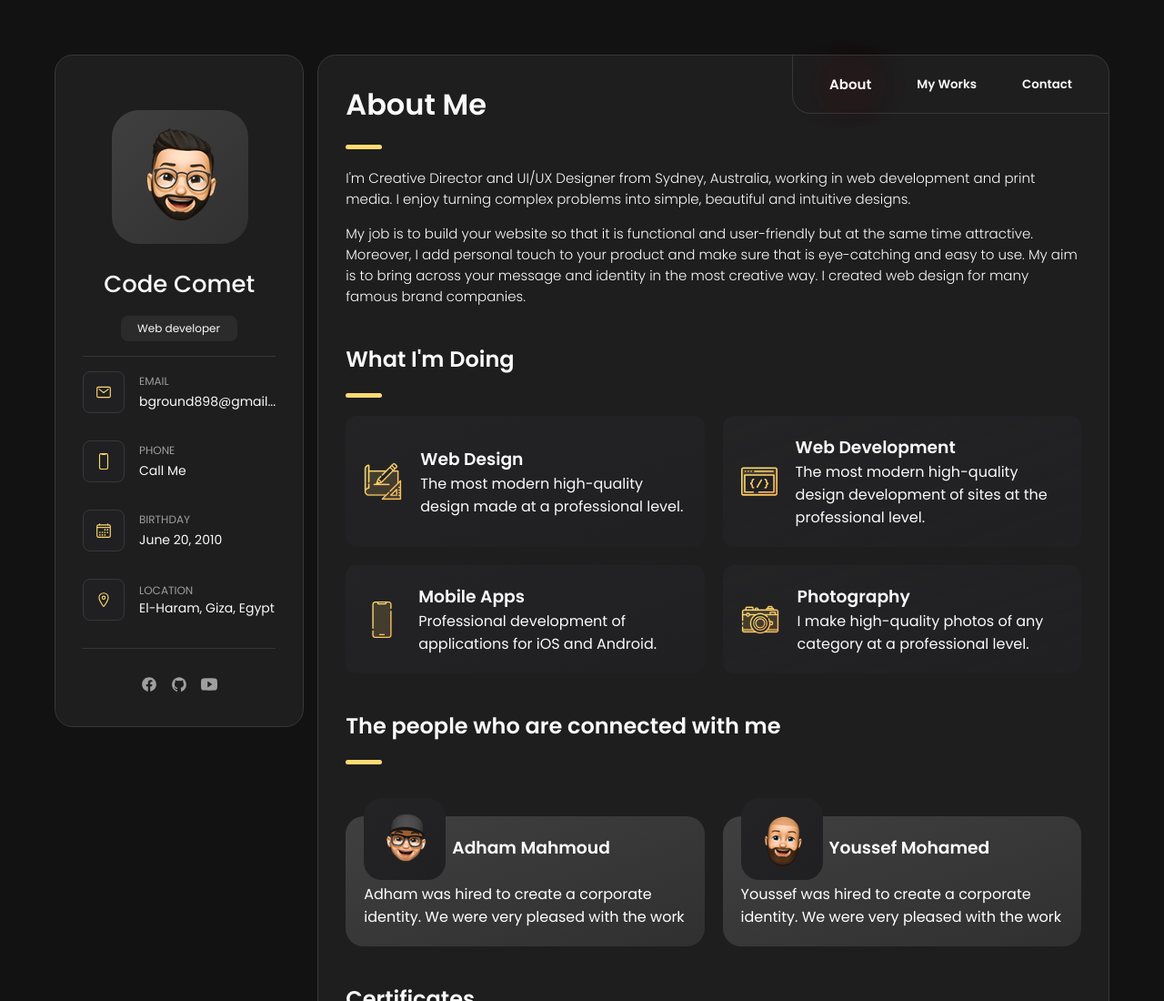
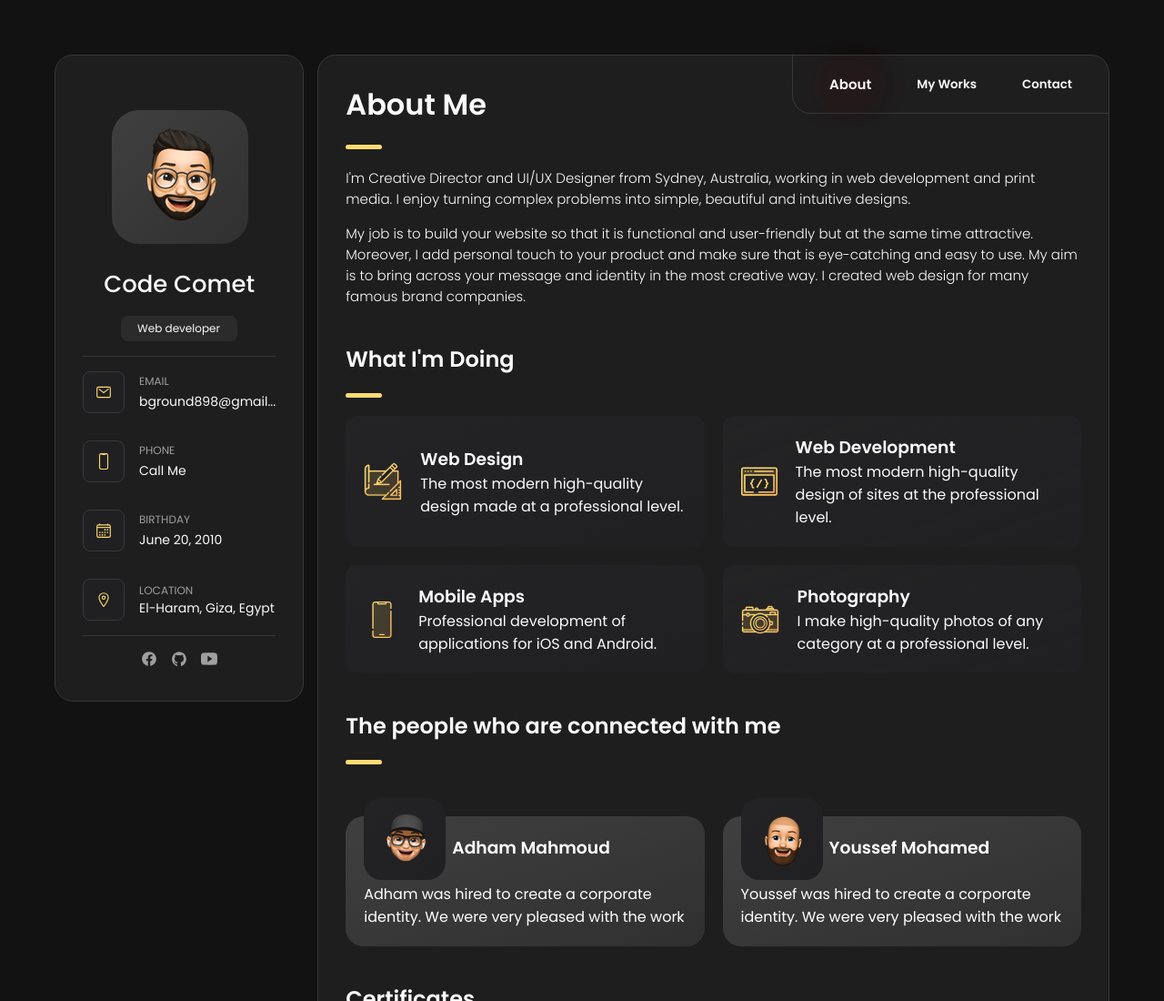
Before and after one commit to cc935/portfolio, a plain HTML site: page portofolio.html in a window 1280 px wide. Shown: the top 1100 px of the page at 91% size. Drawn offline with Linux system fonts and the light colour scheme.

Commit message:
Update portofolio.html

```diff
--- a/portofolio.html
+++ b/portofolio.html
@@ -1,7 +1,7 @@
 <!DOCTYPE html>
 <html lang="en">
 <head>
-	<title>portfolio Website | Code Comet</title>
+	<title>Code Comet | Portofolio</title>
 	<meta charset="UTF-8">
 	<meta http-equiv="X-UA-Compatible" content="IE=edge">
 	<meta name="viewport" content="width=device-width, initial-scale=1.0">
@@ -15,6 +15,8 @@
 <body>
 	<main>
 		<aside>
+			<button class="mycontent" id="mycontent1">Show Content</button>
+			<button class="mycontent" id="mycontent2" style="display:none;">Hide Content</button>
 			<figure>
 				<div class="image">
 					<img class="Avatar" src="images/my-avatar.png" alt="Code Comet">
@@ -85,25 +87,24 @@
 							<p class="contact-link">El-Haram, Giza, Egypt</p>
 						</div>
 					</div>
-					<div class="separator" style="margin-bottom:0px;margin-top:0px;"></div>
-
+				</div>
+				<div class="separator"></div>
 				<div class="socialMedia">
-						<a href="#" style="text-decoration: none;">
+					<a href="https://www.facebook.com/profile.php?id=100073563542941" target="_blank" style="text-decoration: none;">
 						<svg width="18" height="18" fill="var(--light-gray-70)" xmlns="http://www.w3.org/2000/svg" viewBox="0 0 512 512">
 							<path d="M480,257.35c0-123.7-100.3-224-224-224s-224,100.3-224,224c0,111.8,81.9,204.47,189,221.29V322.12H164.11V257.35H221V208c0-56.13,33.45-87.16,84.61-87.16,24.51,0,50.15,4.38,50.15,4.38v55.13H327.5c-27.81,0-36.51,17.26-36.51,35v42h62.12l-9.92,64.77H291V478.66C398.1,461.85,480,369.18,480,257.35Z" fill-rule="evenodd"/>
 						</svg>
 					</a>
-						<a href="#" style="text-decoration: none;">
+					<a href="https://www.github.com/cc935" target="_blank" style="text-decoration: none;">
 						<svg xmlns="http://www.w3.org/2000/svg" width="18" height="18" fill="var(--light-gray-70)" viewBox="0 0 512 512">
 							<path d="M256,32C132.3,32,32,134.9,32,261.7c0,101.5,64.2,187.5,153.2,217.9a17.56,17.56,0,0,0,3.8.4c8.3,0,11.5-6.1,11.5-11.4,0-5.5-.2-19.9-.3-39.1a102.4,102.4,0,0,1-22.6,2.7c-43.1,0-52.9-33.5-52.9-33.5-10.2-26.5-24.9-33.6-24.9-33.6-19.5-13.7-.1-14.1,1.4-14.1h.1c22.5,2,34.3,23.8,34.3,23.8,11.2,19.6,26.2,25.1,39.6,25.1a63,63,0,0,0,25.6-6c2-14.8,7.8-24.9,14.2-30.7-49.7-5.8-102-25.5-102-113.5,0-25.1,8.7-45.6,23-61.6-2.3-5.8-10-29.2,2.2-60.8a18.64,18.64,0,0,1,5-.5c8.1,0,26.4,3.1,56.6,24.1a208.21,208.21,0,0,1,112.2,0c30.2-21,48.5-24.1,56.6-24.1a18.64,18.64,0,0,1,5,.5c12.2,31.6,4.5,55,2.2,60.8,14.3,16.1,23,36.6,23,61.6,0,88.2-52.4,107.6-102.3,113.3,8,7.1,15.2,21.1,15.2,42.5,0,30.7-.3,55.5-.3,63,0,5.4,3.1,11.5,11.4,11.5a19.35,19.35,0,0,0,4-.4C415.9,449.2,480,363.1,480,261.7,480,134.9,379.7,32,256,32Z"/>
 						</svg>
 					</a>
-						<a href="#" style="text-decoration: none;">
+					<a href="https://www.youtube.com/channel/UCUOWHL1un2ojeKxTtQ5UsxQ" target="_blank" style="text-decoration: none;">
 						<svg xmlns="http://www.w3.org/2000/svg" width="18" height="18" fill="var(--light-gray-70)" viewBox="0 0 512 512">
 							<path d="M508.64,148.79c0-45-33.1-81.2-74-81.2C379.24,65,322.74,64,265,64H247c-57.6,0-114.2,1-169.6,3.6-40.8,0-73.9,36.4-73.9,81.4C1,184.59-.06,220.19,0,255.79q-.15,53.4,3.4,106.9c0,45,33.1,81.5,73.9,81.5,58.2,2.7,117.9,3.9,178.6,3.8q91.2.3,178.6-3.8c40.9,0,74-36.5,74-81.5,2.4-35.7,3.5-71.3,3.4-107Q512.24,202.29,508.64,148.79ZM207,353.89V157.39l145,98.2Z"/>
 						</svg>
 					</a>
-					</div>
 				</div>
 			</section>
 		</aside>
@@ -144,7 +145,7 @@
 						<img src="images/icon-dev.svg" alt="Web Design">
 						<div class="content">
 							<h1 class="title2">Web Development</h1>
-							<p>The most modern high-quality design development of sites at the professional level.</p>
+							<p>The most modern high-quality design of sites at the professional level.</p>
 						</div>
 					</div>
 
@@ -189,6 +190,7 @@
 					</div>
 				</div>
 
+				<!-- Certificates -->
 				<h1 class="title1">Certificates</h1>
 				<div id="separator"></div>
 				<div class="Certificates" style="display:flex;align-items: center;justify-content:space-around;">
@@ -225,7 +227,7 @@
 								Texting Me Only Available in Egypt
 							</h1>
 							<button class="SubmitForm">
-								Send
+								Send Message
 								<svg xmlns="http://www.w3.org/2000/svg" width="18" height="18" viewBox="0 0 512 512">
 									<path d="M470.3,271.15,43.16,447.31a7.83,7.83,0,0,1-11.16-7V327a8,8,0,0,1,6.51-7.86l247.62-47c17.36-3.29,17.36-28.15,0-31.44l-247.63-47a8,8,0,0,1-6.5-7.85V72.59c0-5.74,5.88-10.26,11.16-8L470.3,241.76A16,16,0,0,1,470.3,271.15Z" style="fill:none;stroke:var(--orange-yellow-crayola);stroke-linecap:round;stroke-linejoin:round;stroke-width:32px"/>
 								</svg>
```
Lines whose indentation alone changed are shown as unchanged.
